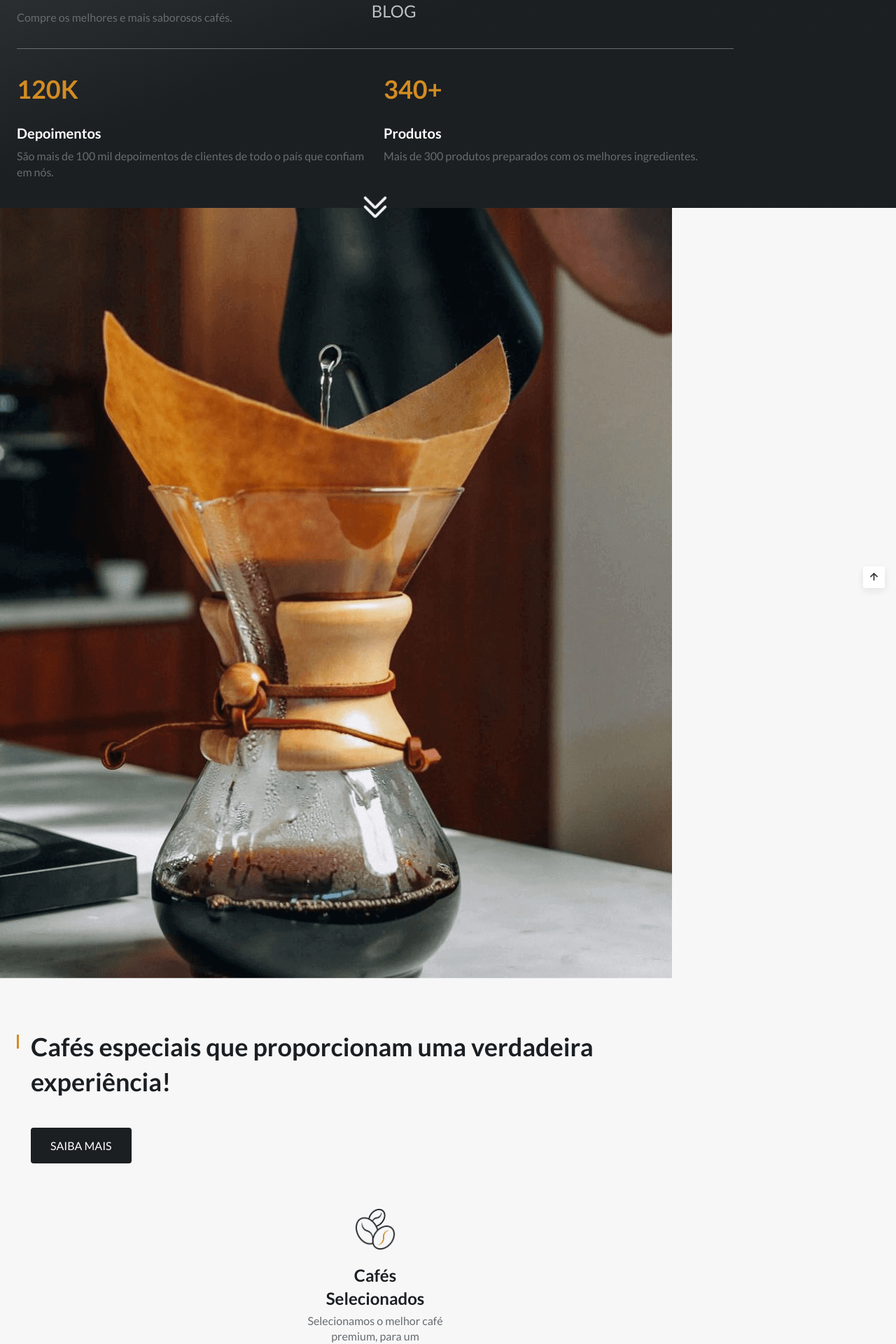
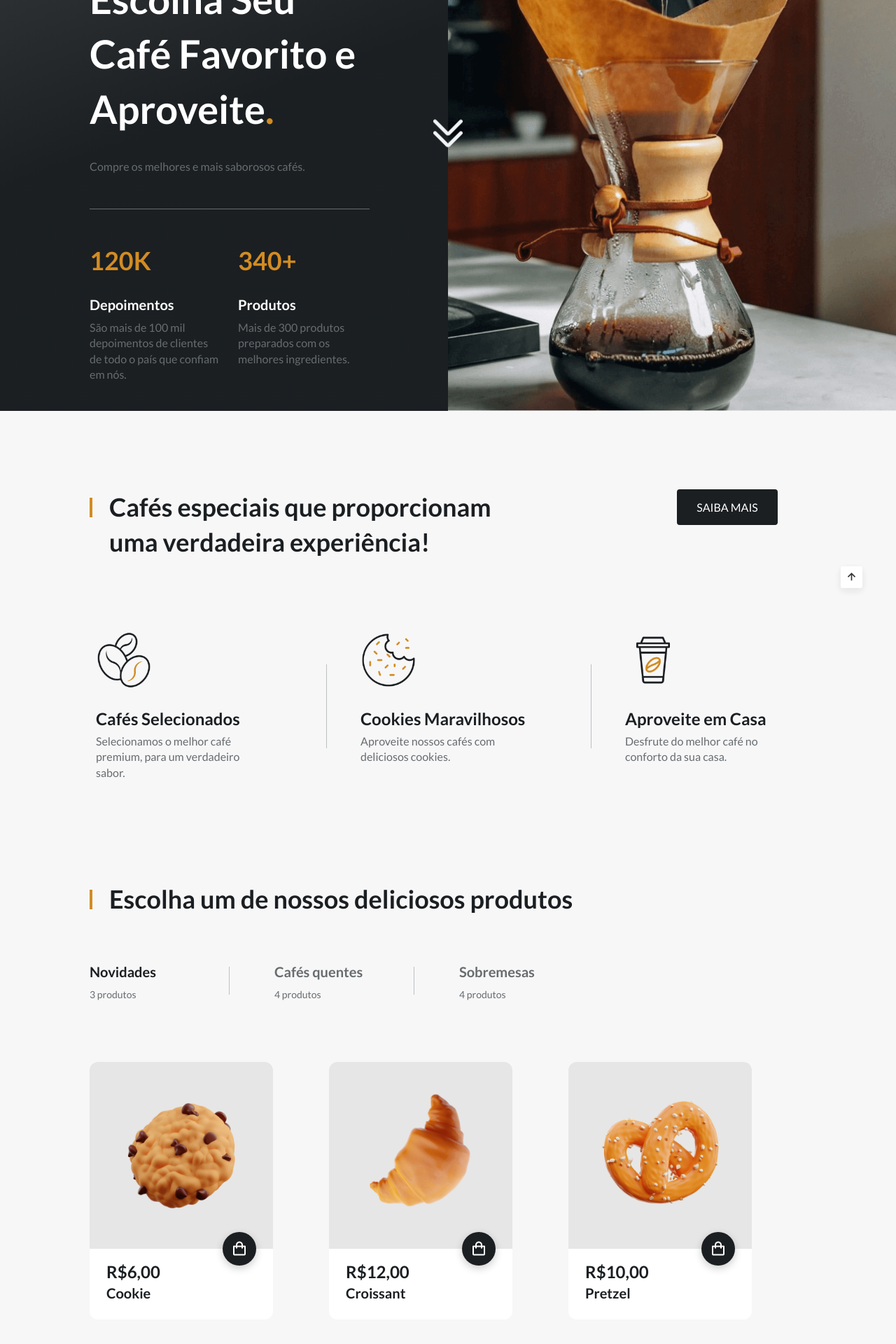
Before and after one commit to lramos33/coffee-shop, a React (Vite) app: page / in a window 1280 px wide. Shown: the part 200-2120 px from the top of the page at 70% size. Built offline with nearby package versions, Linux system fonts and the light colour scheme.

Commit message:
:hammer_and_wrench: add responsiveness

```diff
--- a/public/App.css
+++ b/public/App.css
@@ -724,3 +724,276 @@ button {
 .show-scroll {
   bottom: 3rem;
 }
+
+/*=============== BREAKPOINTS ===============*/
+/* For small devices */
+@media screen and (max-width: 320px) {
+  .container {
+    margin-left: 1rem;
+    margin-right: 1rem;
+  }
+
+  .quality__img-small {
+    transform: translateX(-6rem);
+  }
+  .quality__buttons {
+    flex-direction: column;
+    row-gap: 1rem;
+  }
+}
+
+/* For medium devices */
+@media screen and (min-width: 576px) {
+  .specialty__category {
+    grid-template-columns: repeat(2, 200px);
+    column-gap: 3rem;
+  }
+
+  .products__content {
+    grid-template-columns: repeat(2, 200px);
+    padding-bottom: 3rem;
+  }
+
+  .blog__content {
+    grid-template-columns: 450px;
+    justify-content: center;
+  }
+
+  .footer__newsletter {
+    width: 350px;
+  }
+}
+
+@media screen and (min-width: 767px) {
+  .section {
+    padding: 7rem 0 2rem;
+  }
+
+  .nav {
+    height: calc(var(--header-height) + 1.5rem);
+  }
+  .nav__toggle,
+  .nav__close {
+    display: none;
+  }
+  .nav__list{
+    padding-top: 0;
+    flex-direction: row;
+    column-gap: 4rem;
+  }
+  .nav__link {
+    position: relative;
+    font-size: var(--normal-font-size);
+    text-transform: initial;
+  }
+  .nav__link::after {
+    content: '';
+    position: absolute;
+    width: 1px;
+    height: 12px;
+    background-color: var(--text-color-light);
+    transform: translateX(1.25rem);
+    top: 0;
+    bottom: 0;
+    margin: auto 0;
+  }
+
+  .scroll-header .nav__link {
+    color: --text-color;
+  }
+  .scroll-header .active-link {
+    color: var(--title-color);
+  }
+  .scroll-header .active-link::after {
+    background-color: var(--title-color);
+  }
+
+  .home {
+    grid-template-columns: repeat(2, 1fr);
+    align-items: stretch;
+    position: relative;
+  }
+  .home__content {
+    position: initial;
+  }
+  .home__scroll {
+    bottom: 0;
+    top: 0;
+    margin: auto;
+  }
+
+  .products__filters {
+    grid-template-columns: repeat(3, 200px);
+  }
+
+  .quality__content,
+  .footer__content {
+    grid-template-columns: repeat(2, 1fr);
+    align-items: center;
+  }
+}
+
+/* For large devices */
+@media screen and (min-width: 1040px) {
+  .container {
+    margin-left: auto;
+    margin-right: auto;
+  }
+
+  .home__content {
+    max-width: 400px;
+    margin-right: 7rem;
+    margin-left: auto;
+  }
+
+  .section__title {
+    padding-right: 15rem;
+    padding-left: 1.75rem;
+  }
+  .section__title::before {
+    height: 28px;
+    width: 4px;
+    top: 12px;
+  }
+
+  .specialty__box {
+    display: grid;
+    grid-template-columns: 2fr .5fr;
+  }
+  .specialty__group {
+    text-align: initial;
+  }
+  .specialty__category {
+    grid-template-columns: repeat(3, 250px);
+    column-gap: 8rem;
+  }
+  .specialty__line {
+    position: relative;
+  }
+  .specialty__line::before {
+    content: '';
+    width: 1px;
+    height: 120px;
+    background-color: var(--text-color-light);
+    position: absolute;
+    right: -5rem;
+    top: 0;
+    bottom: 0;
+    margin: auto 0;
+  }
+  .specialty__img {
+    width: 80px;
+    margin-bottom: 1.5rem;
+  }
+
+  .products__filters {
+    margin: 4rem 0 5.5rem;
+    column-gap: 4rem;
+  }
+  .products__content {
+    grid-template-columns: repeat(3, 262px);
+    justify-content: initial;
+    column-gap: 5rem;
+  }
+  .products__card {
+    border-radius: .75rem;
+  }
+  .products__img {
+    width: 200px;
+  }
+  .products__shape {
+    padding: 2rem 0;
+    border-radius: .75rem .75rem 0 0;
+  }
+  .products__data {
+    padding: 1rem 0 1.5rem 1.5rem;
+  }
+  .products__name {
+    font-size: var(--h3-font-size);
+  }
+  .products__button {
+    font-size: 1.5rem;
+    padding: .75rem;
+    right: 1.5rem;
+    top: -1.5rem;
+  }
+
+  .quality__content {
+    column-gap: 6rem;
+  }
+  .quality__images {
+    margin-top: 2rem;
+  }
+  .quality__img-big {
+    width: 428px;
+  }
+  .quality__img-small {
+    width: 153px;
+    transform: translateX(-7rem);
+  }
+  .quality__title {
+    margin-bottom: 1.5rem;
+  }
+  .quality__special {
+    margin-bottom: 1rem;
+  }
+
+  .logo__container {
+    grid-template-columns: repeat(5, 1fr);
+    padding: 3.5rem 0;
+  }
+  .logo__img {
+    width: 110px;
+  }
+
+  .blog__container {
+    padding-bottom: 5rem;
+  }
+  .blog__content {
+    grid-template-columns: repeat(2, 450px);
+    column-gap: 5rem;
+    padding-top: 2rem;
+  }
+
+  .footer__content {
+    grid-template-columns: repeat(4, max-content);
+    column-gap: 4rem;
+    padding-bottom: 5.5rem;
+  }
+  .footer__group {
+    margin-top: 3rem;
+    flex-direction: row;
+    justify-content: space-between;
+  }
+  .footer__title {
+    font-size: var(--h2-font-size);
+  }
+  .footer__social {
+    column-gap: 2rem;
+  }
+  .footer__social-link {
+    font-size: 1.5rem;
+  }
+
+  .scrollup {
+    right: 3rem;
+  }
+}
+
+@media screen and (min-width: 1200px) {
+  .home__container {
+    padding-top: 10rem;
+  }
+  .home__data {
+    padding-top: 3rem;
+  }
+  .home__title {
+    margin-bottom: 2rem;
+  }
+  .home__description {
+    margin-bottom: 3rem;
+  }
+  .home__scroll {
+    width: 130px;
+  }
+}
```
